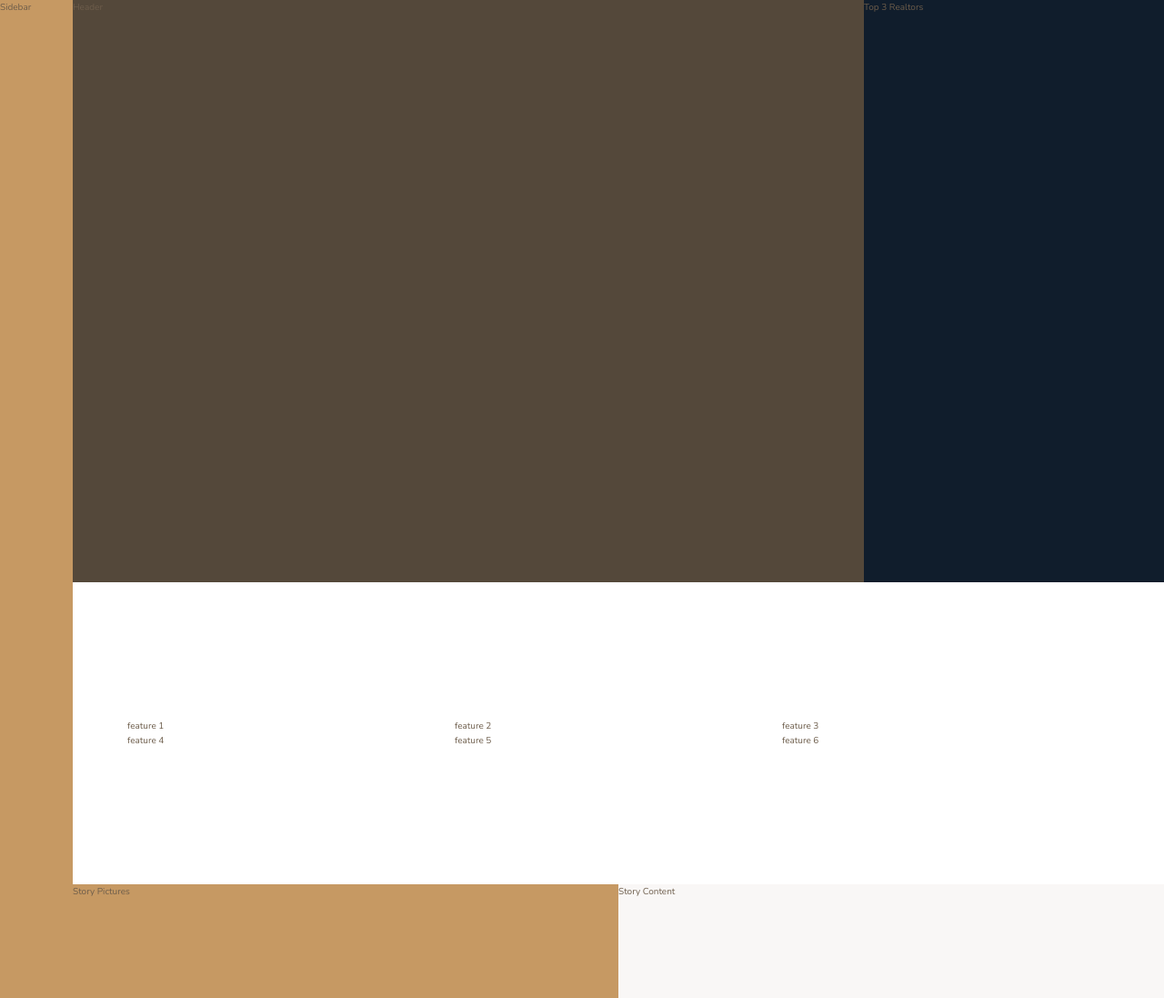
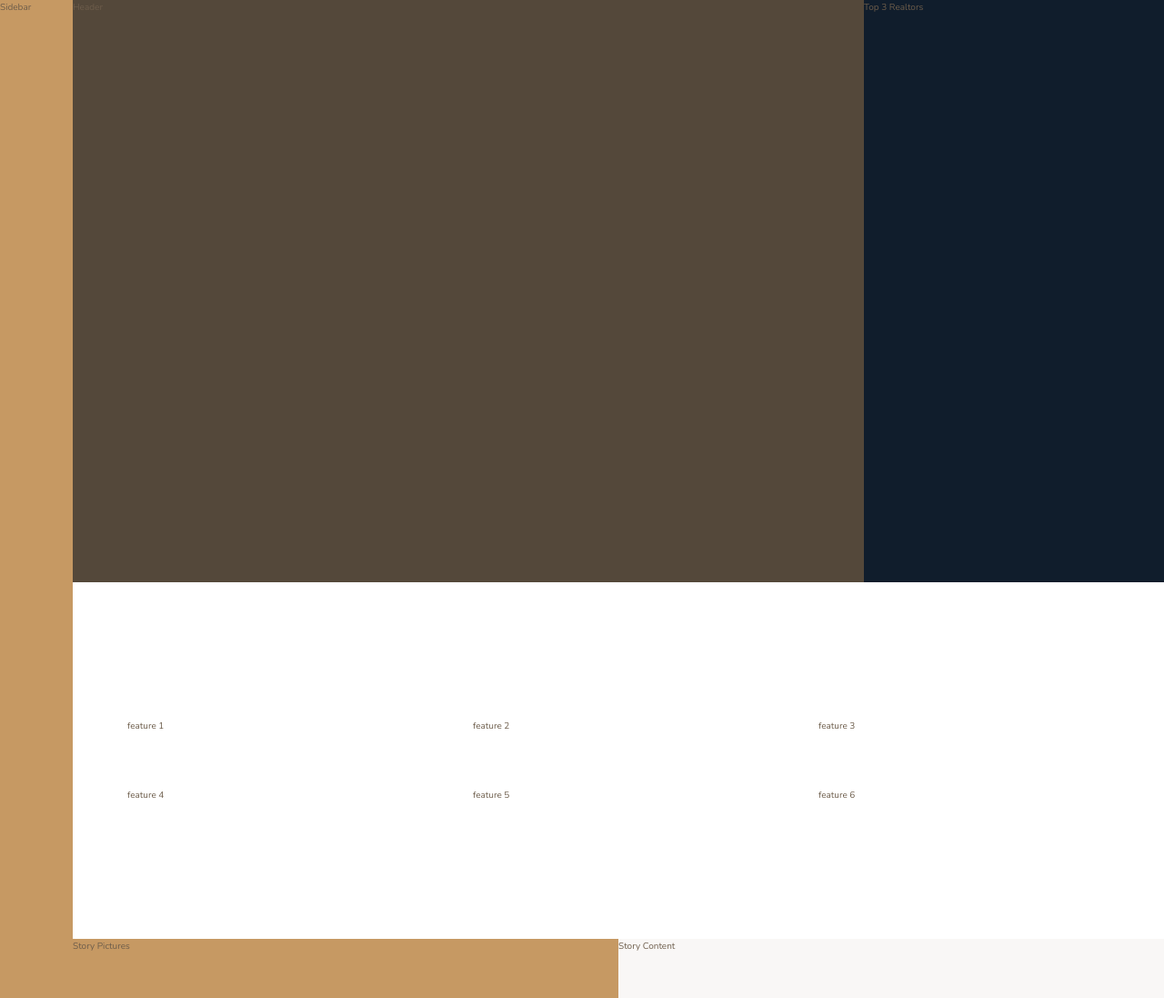
Before and after one commit to PatrickBoyn/nexter, a website: page index.html in a window 1280 px wide. Shown: the top 1097 px of the page at 91% size. Drawn offline with nearby package versions, Linux system fonts and the light colour scheme.

Commit message:
Added a grid gap.

```diff
--- a/sass/_features.scss
+++ b/sass/_features.scss
@@ -3,4 +3,5 @@
   margin: 15rem 0;
   display: grid;
   grid-template-columns: repeat(3, 1fr);
+  grid-gap: 6rem;
 }
```
Also changed, not shown: css/main.css.
